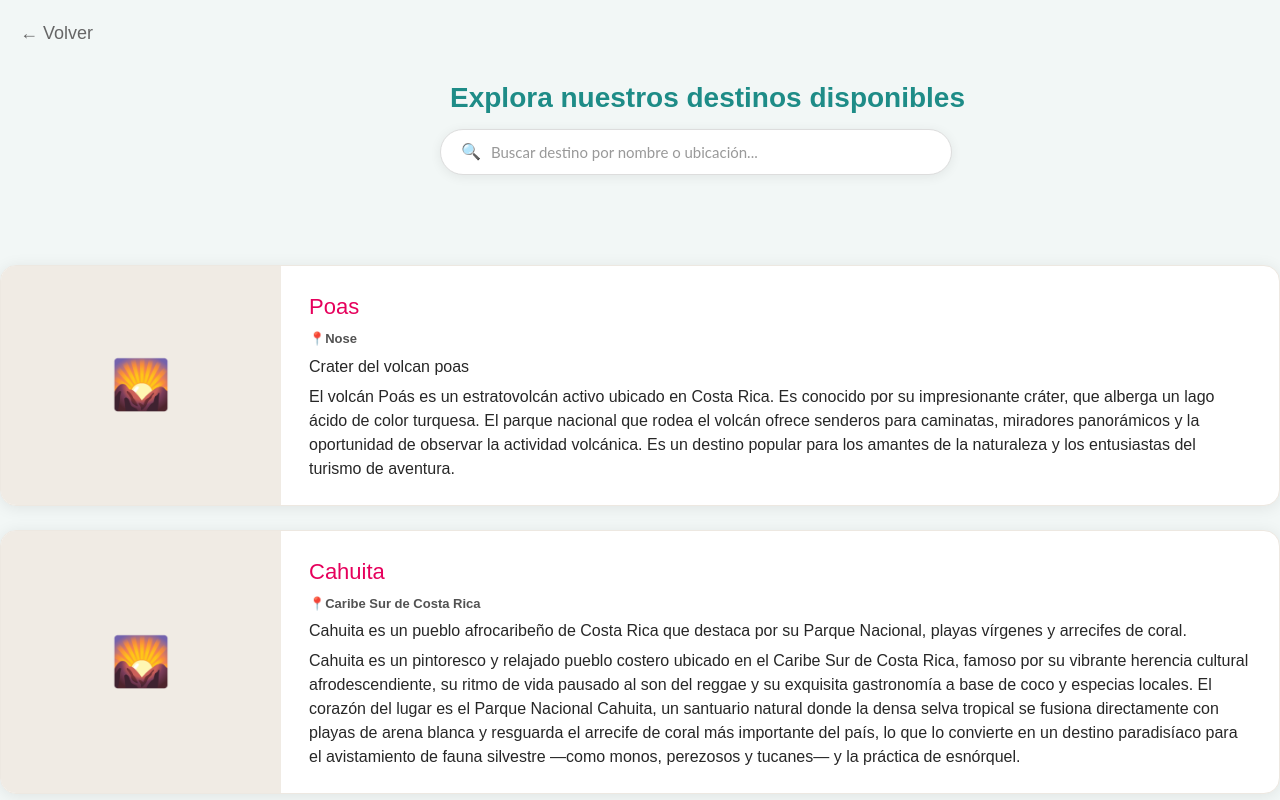
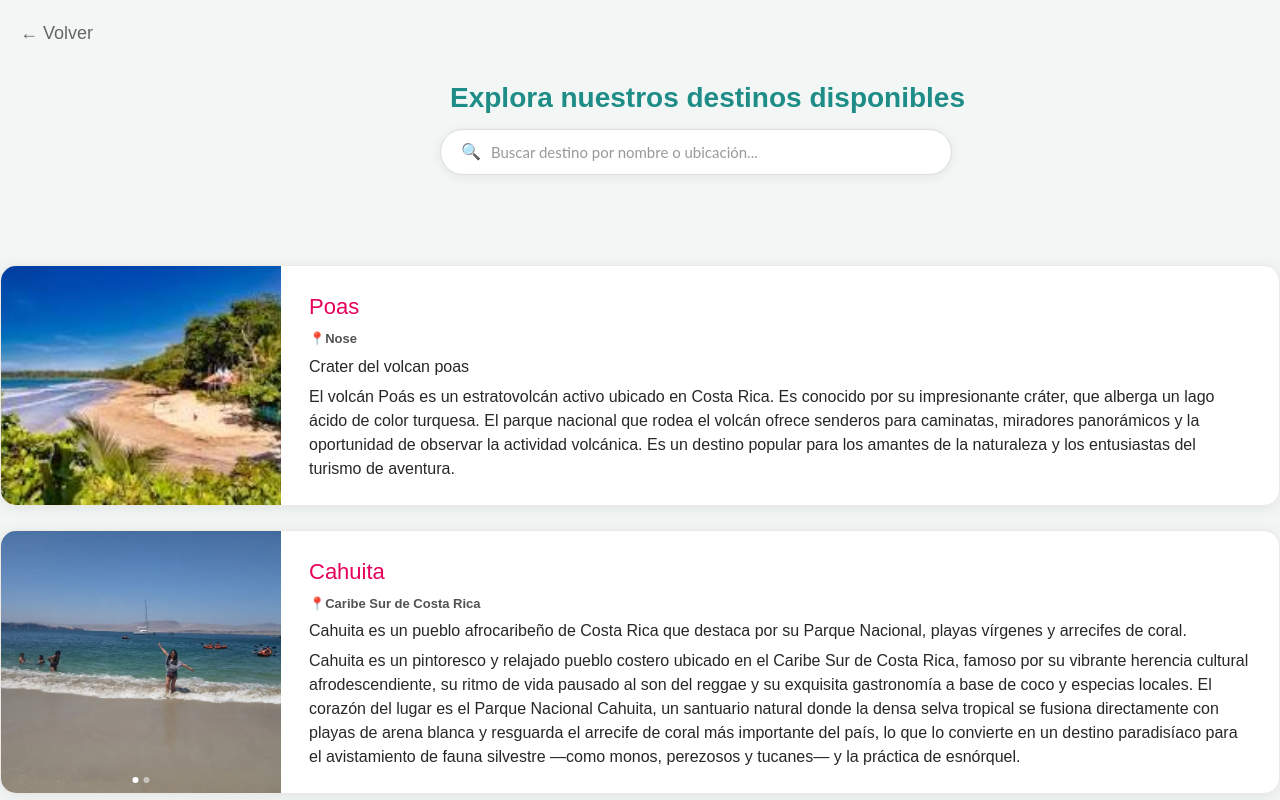
Before and after one commit to MaikelFn/PY-3-Requerimientos, a Next.js app in the folder programa/: page /paginaDestinos in a window 1280 px wide. Built offline with nearby package versions, Linux system fonts and the light colour scheme.

Commit message:
arreglo para mostrar imágenes de destinos

```diff
--- a/programa/src/app/paginaDestinos/page.tsx
+++ b/programa/src/app/paginaDestinos/page.tsx
@@ -9,7 +9,7 @@ type Destino = {
     ubicacion: string;
     descripcionBreve: string;
     descripcionDetallada: string;
-    imagen?: string;
+    imagenes?: string[];
 };
 
 export default function PaginaDestinos() {
@@ -65,7 +65,7 @@ export default function PaginaDestinos() {
 function TarjetaDestino({destino}:{destino: Destino}) {
     const [indiceImagen, setIndiceImagen] = useState(0);
     const [mouseEncima, setMouseEncima] = useState(false);
-    const imagenes = destino.imagen ?? [];
+    const imagenes = destino.imagenes ?? [];
 
     useEffect(() => {
         if (!mouseEncima || imagenes.length <= 1) {
```
